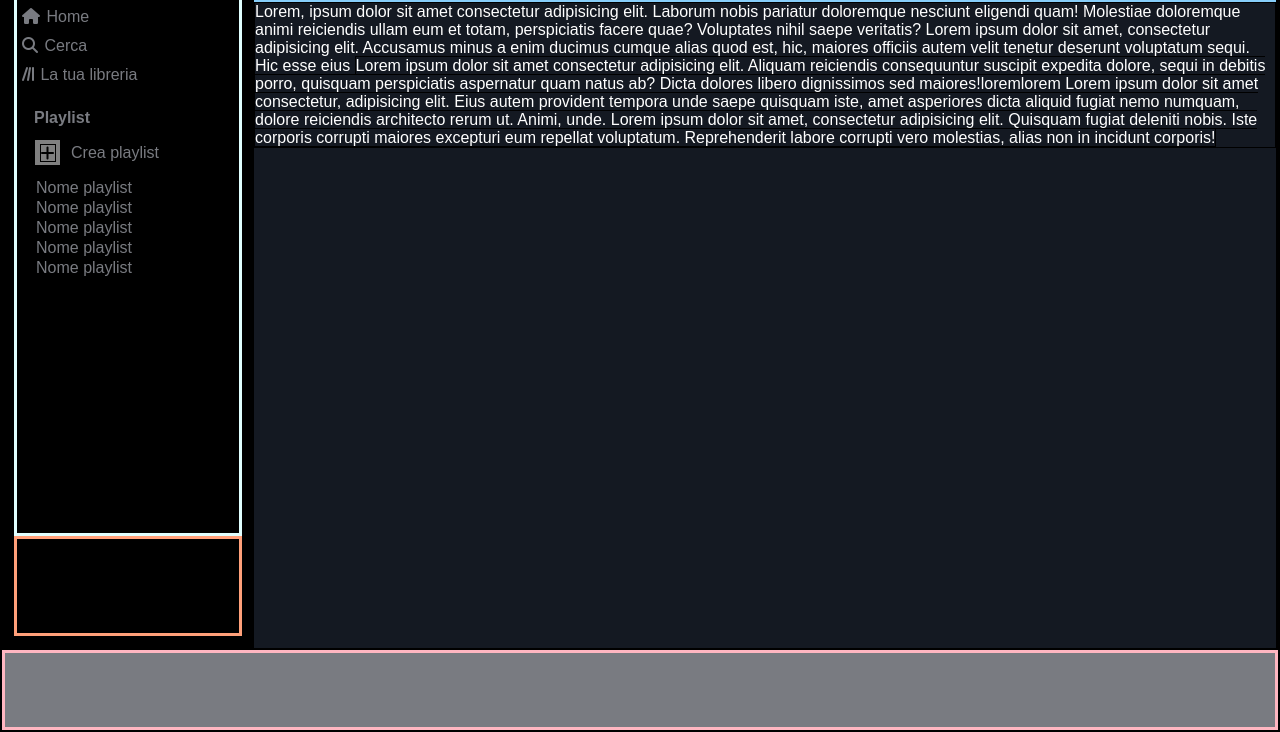
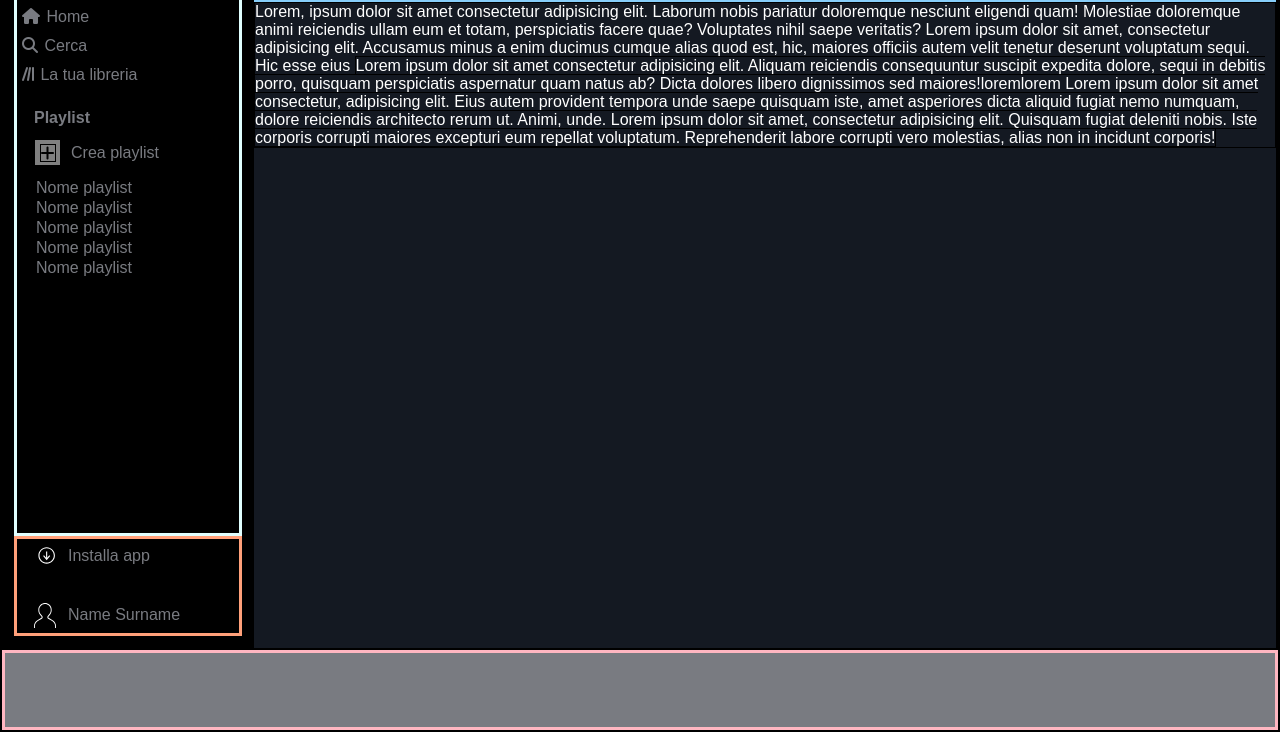
Before and after one commit to marrasluca/html-css-spotifyweb, a plain HTML site: page index.html in a window 1280 px wide. Shown: the part 72-804 px from the top of the page. Drawn offline with Linux system fonts and the light colour scheme.

Commit message:
add: sidebar-bottom

```diff
--- a/css/media-mobile-first-s.css
+++ b/css/media-mobile-first-s.css
@@ -29,6 +29,22 @@
         display: flex;
         gap: 10px;
         align-items: center;
+    }
+
+    .layout__sidebar--bottom {
+        align-items: flex-start;
+        padding: 0 15px;
+    }
+
+    .layout__sidebar--bottom a span {
+        display: inline;
+    }
+
+    .layout__sidebar--bottom a {
+        display: flex;
+        align-items: center;
+        justify-content: center;
+        gap: 10px;
     }
 
     .layout__sidebar--playlist--btn a .square-icon {
--- a/css/style.css
+++ b/css/style.css
@@ -33,6 +33,19 @@ body {
 .layout__sidebar--bottom {
     border: 3px solid lightsalmon;
     height: 100px;
+    display: flex;
+    flex-direction: column;
+    justify-content: center;
+    align-items: center;
+    gap: 15px;
+}
+
+.layout__sidebar--bottom a span  {
+    display: none;
+}
+
+.layout__sidebar--bottom a span hr {
+    display: none;
 }
 
 .layout__sidebar--logo img[alt$="big"] {
--- a/index.html
+++ b/index.html
@@ -77,7 +77,15 @@
             </div>
 
             <div class="layout__sidebar--bottom">
-
+                <a href="">
+                    <img width="24px" src="./img/download.svg" alt="download">
+                    <span>Installa app</span>
+                </a>
+                <hr>
+                <a href="">
+                    <img width="24px" src="./img/profile.svg" alt="">
+                    <span>Name Surname</span>
+                </a>
             </div>
 
             <!-- sidebar menu -->
```
